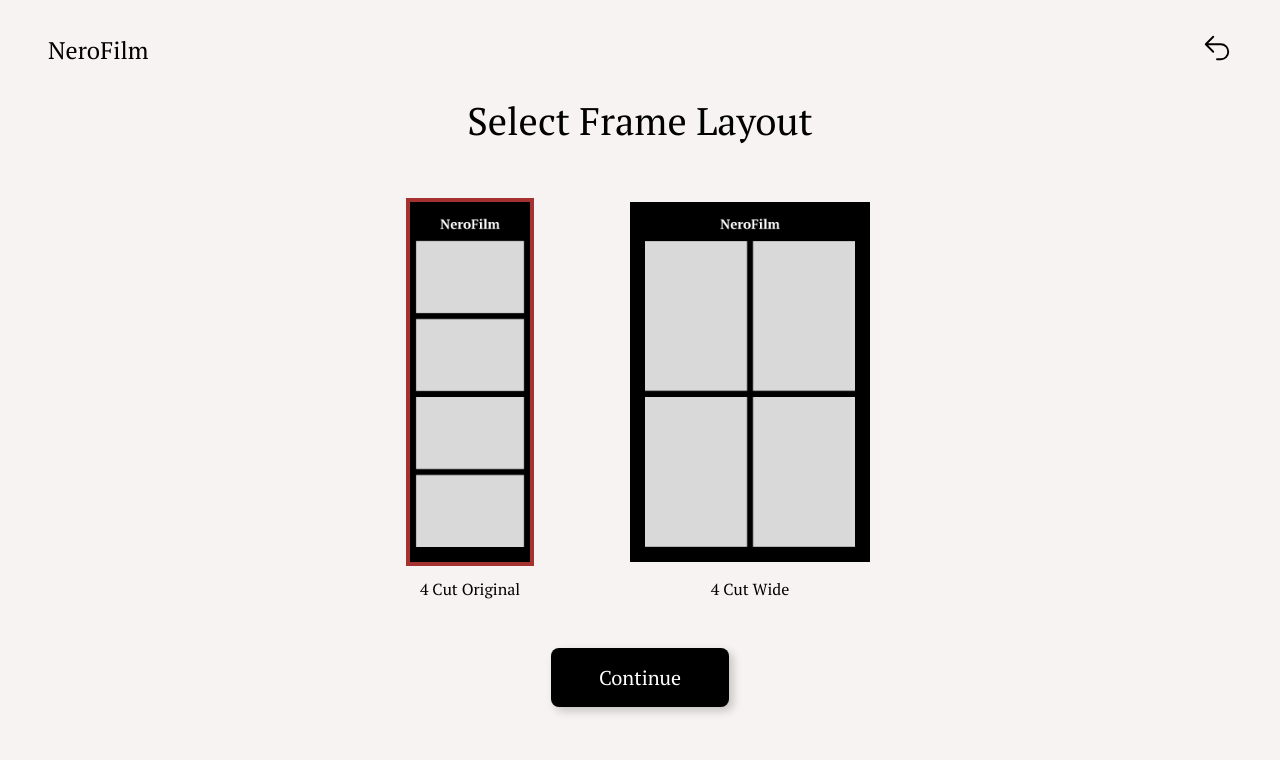
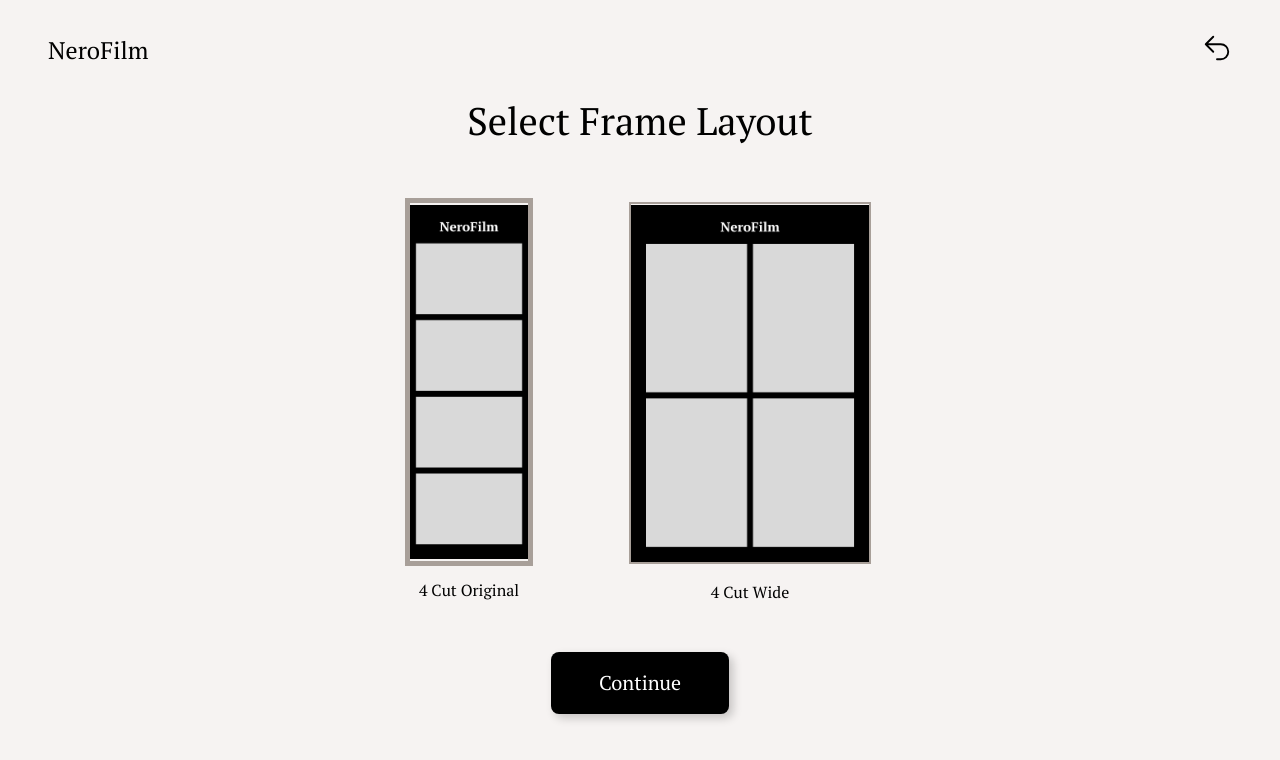
Before and after one commit to NeroFilm/nerofilm, a React (Vite) app: page /#/frame-layout in a window 1280 px wide. Shown: the top 760 px of the page. Built offline with nearby package versions, Linux system fonts and the light colour scheme.

Commit message:
updated stroke

```diff
--- a/src/components/Frame/frame.css
+++ b/src/components/Frame/frame.css
@@ -5,6 +5,7 @@
   box-sizing: border-box;
   position: relative;
   place-items: center;
+  border: 1px solid var(--brown);
 }
 
 .frame-logo {
--- a/src/components/Options/options.css
+++ b/src/components/Options/options.css
@@ -3,7 +3,7 @@
   flex-direction: row;
   flex-wrap: wrap;
   gap: 12px;
-  max-width: 500px;
+  max-width: 520px;
 }
 
 .option {
@@ -20,7 +20,7 @@
 }
 
 .option-img-selected {
-  border: 2px solid var(--accent);
+  border: 2px solid var(--brown);
 }
 
 .option-img {
@@ -29,4 +29,5 @@
   border-radius: 8px;
   object-fit: cover;
   display: block;
+  border: 1px solid var(--brown);
 }
--- a/src/pages/FrameLayout/index.css
+++ b/src/pages/FrameLayout/index.css
@@ -10,7 +10,7 @@
 }
 
 .frame-selected {
-  outline: 4px solid var(--accent);
+  outline: 4px solid var(--brown);
   cursor: pointer;
   place-items: center;
 }
@@ -22,7 +22,6 @@
 /* Responsive: Phones - iPhone */
 @media (max-width: 430px) {
   .frame-options {
-
     gap: 50px;
   }
 }
--- a/src/styles/global.css
+++ b/src/styles/global.css
@@ -4,14 +4,13 @@
   --default-font: "PT Serif", serif;
   --white: #ffffff;
   --black: #000000;
-  --beige: #f7f7f7;
   --gray-light: #ececec;
   --gray: #d9d9d9;
   --gray-dark: #4a4a4a;
   --text-color: #ffffff;
-  --accent: #A53131;
   --beige: #f6f3f2;
-  --burgundy: #A53131
+  --burgundy: #a53131;
+  --brown: #a89f99;
 
   line-height: 1.5;
   font-weight: 400;
```
